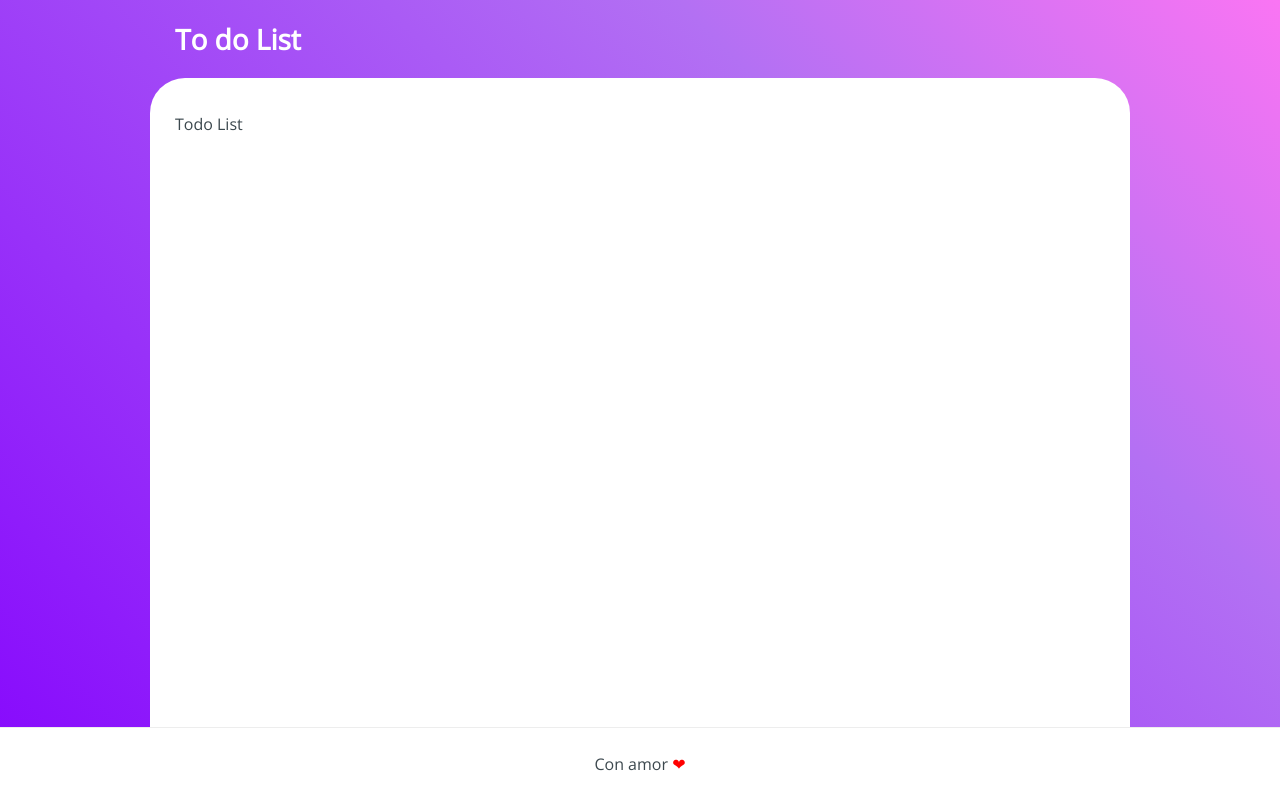
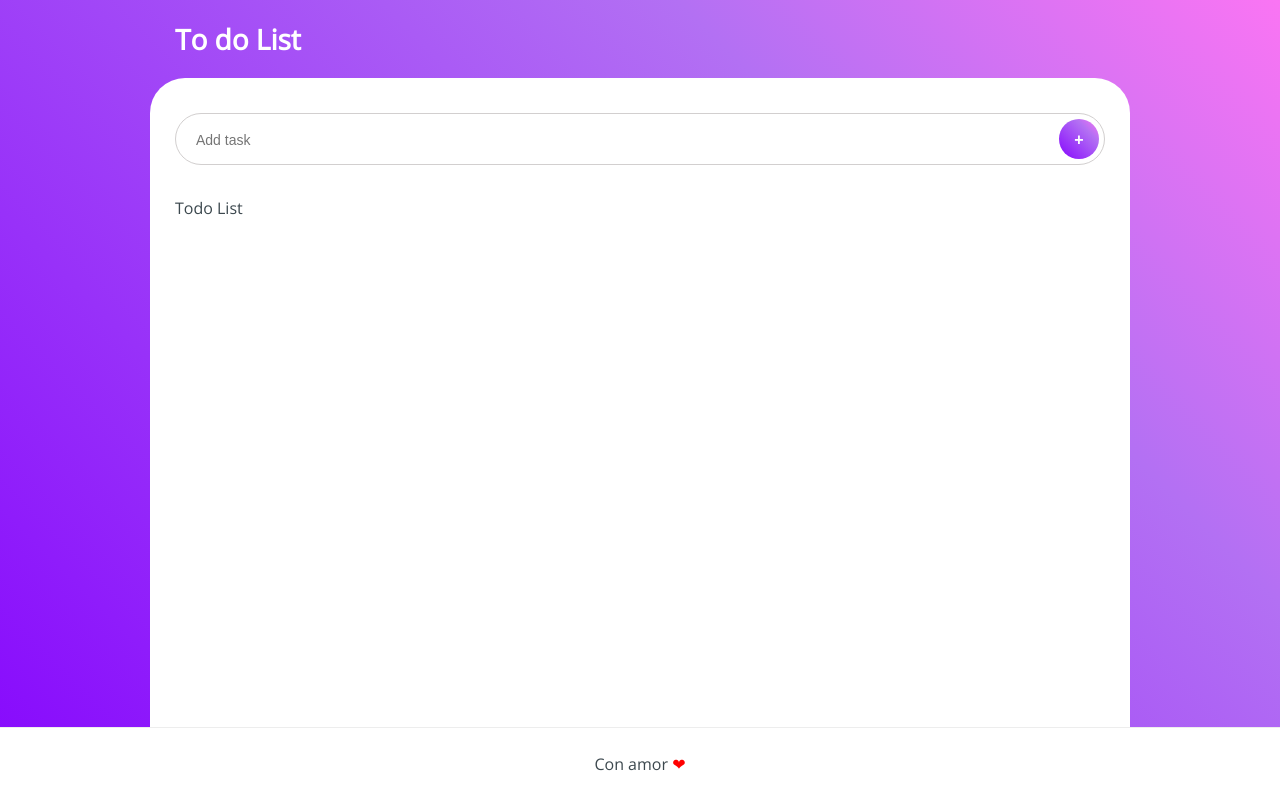
Before and after one commit to davecast/testdeploy, a Next.js app: page / in a window 1280 px wide. Built offline with nearby package versions, Linux system fonts and the light colour scheme.

Commit message:
[update] base files

```diff
--- a/components/TodoList/index.js
+++ b/components/TodoList/index.js
@@ -1,8 +1,8 @@
 import React, { useState, useEffect } from "react";
 
-// import Task from '@components/Task'
+import Task from "../Task";
 
-// import { getTasks } from '@services/tasks'
+import { getTasks } from "../../services/tasks";
 
 const TodoList = ({ tasks, setTasks, loadingTasks, setLoadingTasks }) => {
   // useEffect(() => {
--- a/pages/index.js
+++ b/pages/index.js
@@ -1,6 +1,6 @@
 import React, { useState } from "react";
 
-// import NewTodo from '@components/NewTodo'
+import NewTodo from "../components/NewTodo";
 import TodoList from "../components/TodoList";
 
 const Home = () => {
@@ -11,12 +11,12 @@ const Home = () => {
   return (
     <div className="Tasker">
       <div className="Container">
-        {/* <NewTodo
+        <NewTodo
           task={task}
           setTask={setTask}
           tasks={tasks}
           setTasks={setTasks}
-        /> */}
+        />
         <TodoList
           tasks={tasks}
           setTasks={setTasks}
```
